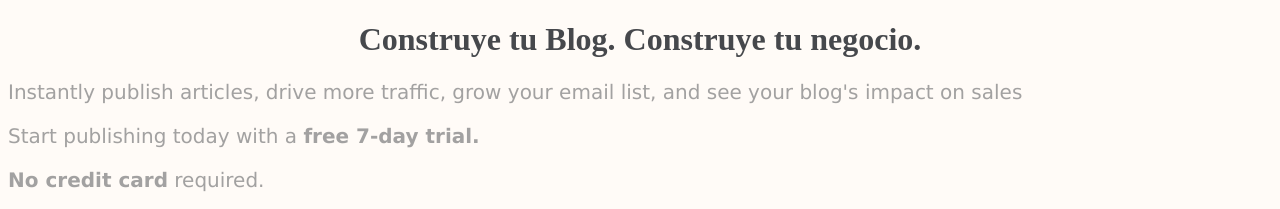
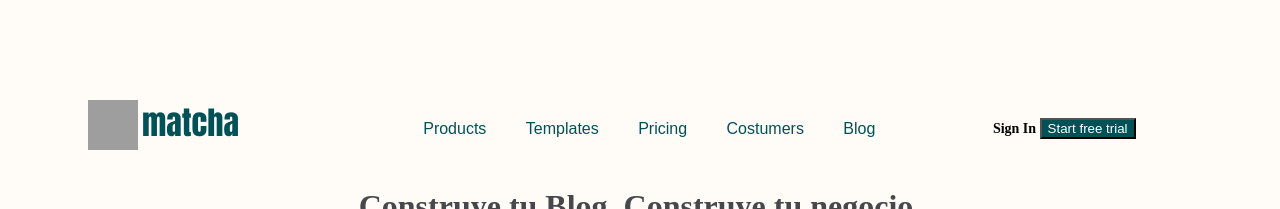
Before and after one commit to lui56ui11en/matcha, a plain HTML site: page index.html in a window 1280 px wide. Shown: the top 209 px of the page. Drawn offline with Linux system fonts and the light colour scheme; grey boxes are pictures that could not be loaded.

Commit message:
Creación de menú

```diff
--- a/css/styles.css
+++ b/css/styles.css
@@ -17,3 +17,63 @@ button {
     color: #fff;
     background-color: #025157;
 }
+/*Header */
+header{
+        margin-top: 40px;
+        margin-left: 20px;
+        margin-right: 20px;
+        font-size: 0;
+        padding-left: 60px;
+        padding-top: 40px;
+}
+.header > * {
+    display: inline-block;
+    font-size: 16px;
+    vertical-align: middle;
+    height: 100%;
+    line-height: 45px;
+  }
+a strong{
+    color: #025157;
+    font-family: Impact, Haettenschweiler, 'Arial Narrow Bold', sans-serif;
+    font-size: 2em;
+    vertical-align: top;
+}
+#i{
+    padding-top: 20px;
+    vertical-align: bottom;
+}
+#i a{
+    text-decoration: none;
+}
+.logo{
+    width: 15%;
+}
+.logo > img {
+    width: 15%;
+  }
+.navbar{
+    width: 60%;
+    text-align: center;
+    color: #025157;
+    font-weight: 500;
+}
+.actions{
+    width: 15%;
+    text-align: right;
+    font-size: 14px;
+    font-weight: 600;
+}
+/*Menu*/
+ul{
+    font-family: Arial, Helvetica, sans-serif;
+}
+ul li{
+   list-style: none;
+   display: inline;
+   padding-left: 35px;
+}
+ul li a{
+   text-decoration: none;
+   color: #025157;
+}
--- a/index.html
+++ b/index.html
@@ -6,6 +6,34 @@
     <link rel="stylesheet" href="css/styles.css">
 </head>
 <body>
+    <header class="header">
+        <!-- Logo con link a la página principal -->
+        <div id="i" class="logo">
+            <a href="#">
+                <img src="https://getmatcha.com/wp-content/uploads/2020/01/Icon-green.png" height="50px" width="50px"/>
+                <strong>matcha</strong>
+            </a>
+        </div>
+        <!-- Menú de navegación -->
+        <nav class="navbar">
+            <ul>
+                <li><a href="#">Products</a></li>
+                <!--<ul>
+                    <li><a href="#">Blog creator</a></li>
+                    <li><a href="#">Content library</a></li>
+                </ul>-->
+                <li><a href="#">Templates</a></li>
+                <li><a href="#">Pricing</a></li>
+                <li><a href="#">Costumers</a></li>
+                <li><a href="#">Blog</a></li>
+            </ul>
+        </nav>
+        <!-- Contenedor de acciones de usuario -->
+        <div class="actions">
+            <a>Sign In</a>
+            <button>Start free trial</button>
+        </div>
+    </header>
     <!-- Esto es lo que se verá en el navegador web -->
     <h1>Construye tu Blog. Construye tu negocio.</h1>
     <p>Instantly publish articles, drive more traffic, grow your email list, and see your blog's
```
